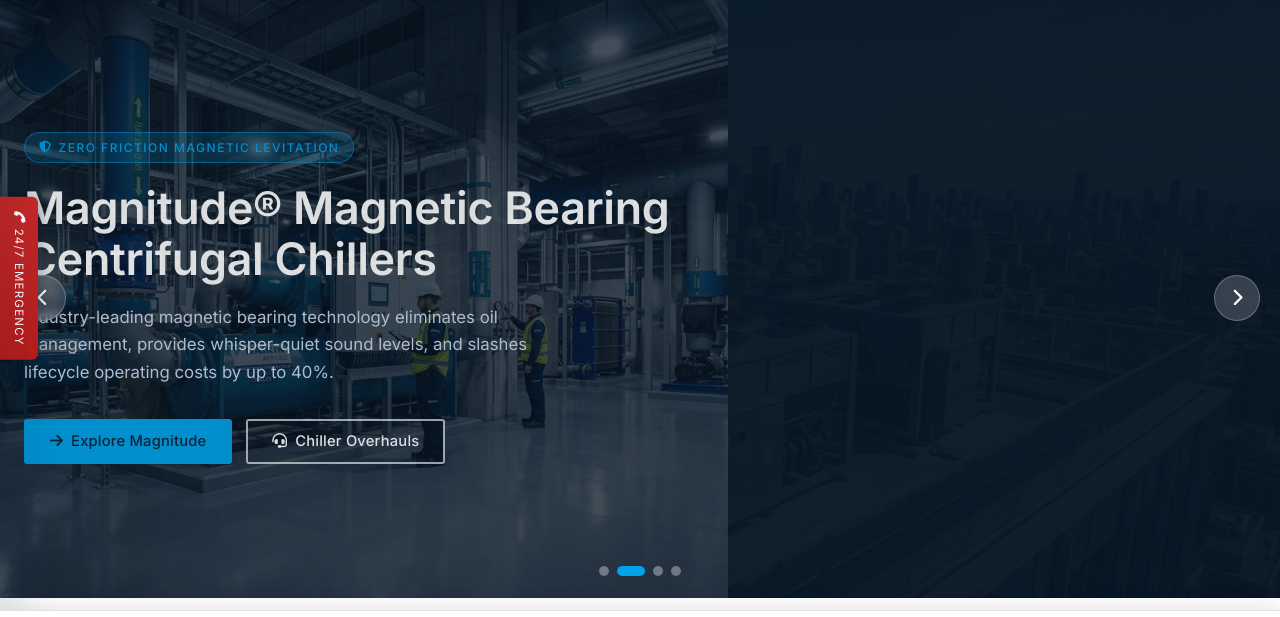
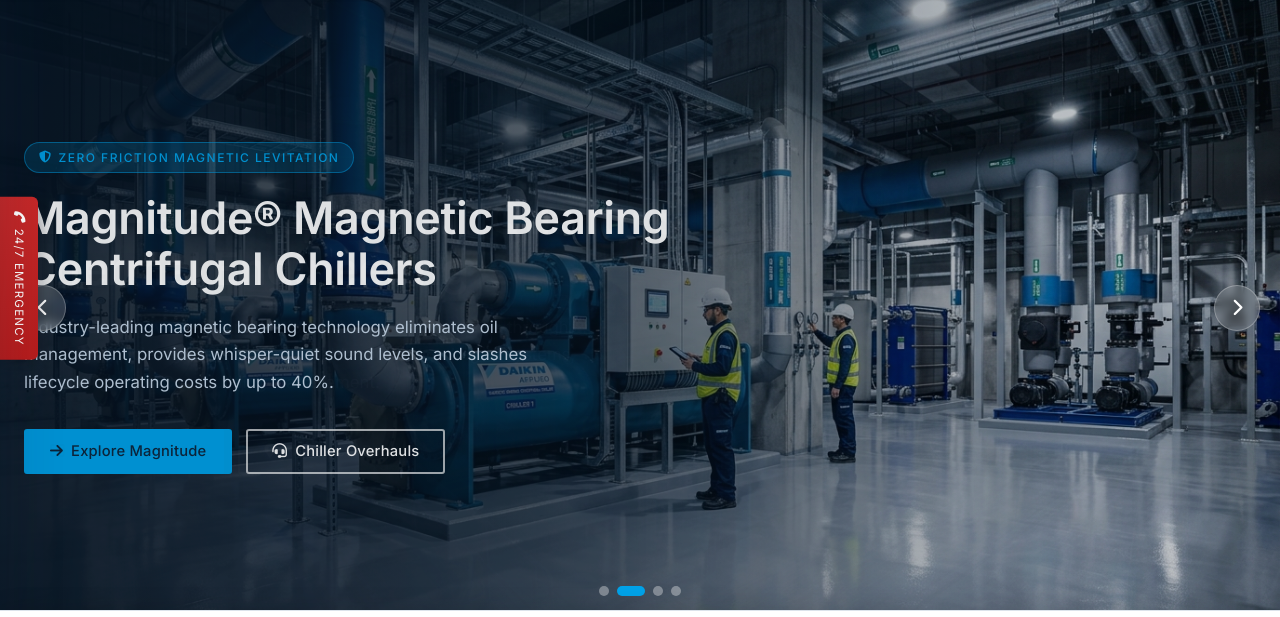
Before and after one commit to rabiasiddique-dev/SAS-CAN-Services, a plain HTML site: page index.html in a window 1280 px wide. Shown: the part 122-739 px from the top of the page. Drawn offline with Linux system fonts and the light colour scheme.

Commit message:
fix: remove half-black hero background, fix full-width hero slider with directional gradient overlay

```diff
--- a/assets/css/style.css
+++ b/assets/css/style.css
@@ -835,48 +835,58 @@
 }
 
 /* ============================================================
-   HERO SLIDER — FULLY FIXED
+   HERO SLIDER
    ============================================================ */
 .hero-slider-section {
   position: relative;
-  background: var(--navy-dark);
   overflow: hidden;
+  width: 100%;
+  background: #071828;
 }
 .hero-slider-container {
   position: relative;
-  min-height: 600px;
-  display: flex;
-  align-items: stretch;
-}
+  width: 100%;
+  height: 620px;
+  min-height: 620px;
+}
+/* All slides are absolutely stacked on top of each other — full width/height */
 .hero-slide {
   position: absolute;
-  inset: 0;
+  top: 0;
+  left: 0;
+  width: 100%;
+  height: 100%;
   display: flex;
   align-items: center;
   opacity: 0;
   visibility: hidden;
-  transition: opacity .9s ease, visibility .9s;
+  pointer-events: none;
+  transition: opacity 0.85s cubic-bezier(0.4,0,0.2,1), visibility 0.85s;
   background-size: cover;
-  background-position: center;
+  background-position: center center;
   background-repeat: no-repeat;
-  min-height: 600px;
+  z-index: 1;
 }
 .hero-slide.active {
   opacity: 1;
   visibility: visible;
-  position: relative;
-  z-index: 1;
-}
-/* Background color fallbacks for hero slides */
-.hero-slide:nth-child(1) { background-color: #071828; }
-.hero-slide:nth-child(2) { background-color: #0a1e33; }
-.hero-slide:nth-child(3) { background-color: #071622; }
-.hero-slide:nth-child(4) { background-color: #071118; }
-
+  pointer-events: auto;
+  z-index: 2;
+}
+/* Overlay: left-biased gradient so image is visible on the right */
 .hero-overlay {
   position: absolute;
-  inset: 0;
-  background: rgba(9, 23, 37, 0.72);
+  top: 0;
+  left: 0;
+  width: 100%;
+  height: 100%;
+  background: linear-gradient(
+    to right,
+    rgba(5, 18, 32, 0.88) 0%,
+    rgba(5, 18, 32, 0.65) 42%,
+    rgba(5, 18, 32, 0.22) 75%,
+    rgba(5, 18, 32, 0.08) 100%
+  );
   z-index: 1;
 }
 .hero-content {
@@ -1812,7 +1822,8 @@
    RESPONSIVE — 900px
    ============================================================ */
 @media (max-width: 900px) {
-  .hero-slider-container, .hero-slide { min-height: 500px; }
+  .hero-slider-container { height: 500px; min-height: 500px; }
+  .hero-slide { height: 100%; min-height: 500px; }
   .hero-content { padding: 60px 0; }
   .news-grid { grid-template-columns: repeat(2,1fr); }
   .stats-row { grid-template-columns: repeat(2,1fr); }
@@ -1829,7 +1840,9 @@
   .brand-title { font-size: 1.3rem; }
   .brand-subtitle { font-size: 0.58rem; }
 
-  .hero-slider-container, .hero-slide { min-height: 440px; }
+  .hero-slider-container { height: 480px; min-height: 480px; }
+  .hero-slide { height: 100%; min-height: 480px; }
+  .hero-overlay { background: linear-gradient(180deg, rgba(7, 24, 40, 0.86) 0%, rgba(7, 24, 40, 0.72) 100%); }
   .hero-content { padding: 48px 0; max-width: 100%; }
   .hero-title { font-size: clamp(1.65rem, 5vw, 2.1rem); }
   .hero-description { font-size: .95rem; }
@@ -1873,7 +1886,8 @@
 @media (max-width: 480px) {
   .container { padding: 0 16px; }
 
-  .hero-slider-container, .hero-slide { min-height: 380px; }
+  .hero-slider-container { height: 380px; min-height: 380px; }
+  .hero-slide { height: 100%; min-height: 380px; }
   .hero-title { font-size: 1.55rem; }
   .hero-description { font-size: .90rem; margin-bottom: 24px; }
   .hero-eyebrow { font-size: .68rem; }
```
Also changed, not shown: serve.js (+6 -1 lines).
